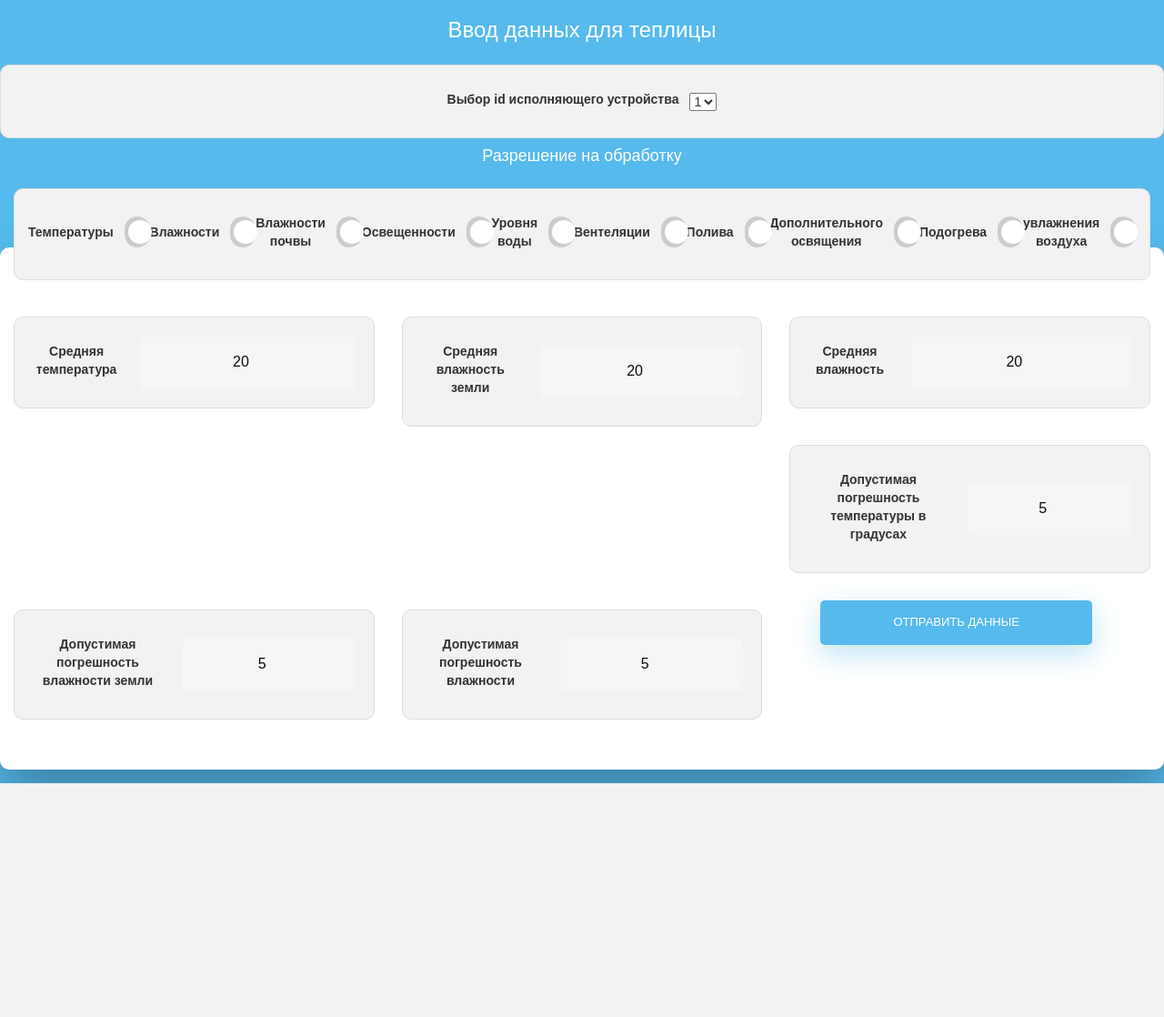
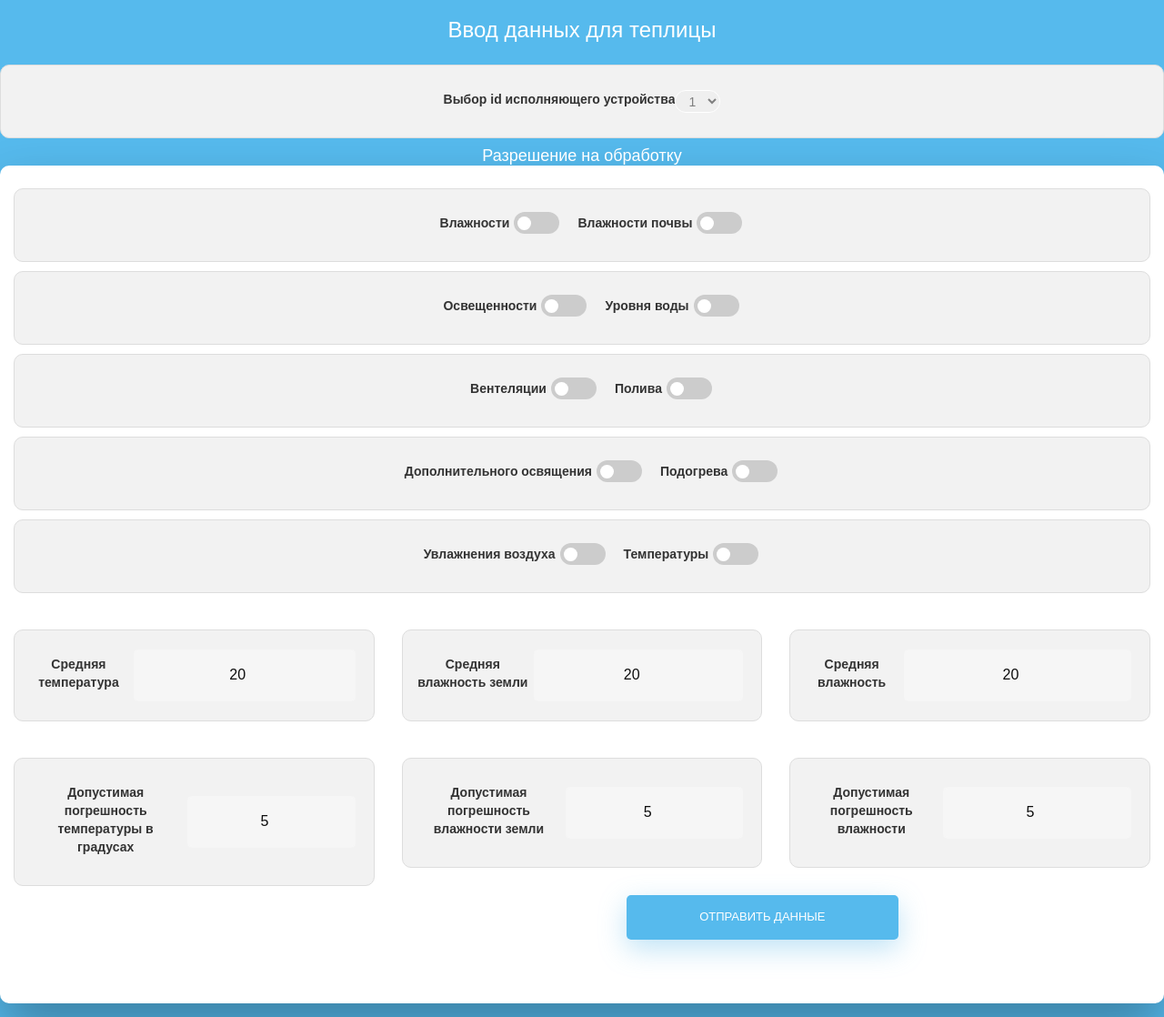
Before and after one commit to Parallelogramator/smart-greenhouse, a Flask app: page /updater in a window 1280 px wide. Shown: the part 54-1172 px from the top of the page at 91% size. Before the commit the page ends 915 px from the top, so only its background shows below. Run offline with Flask 3, Linux system fonts and the light colour scheme; some libraries are stand-ins or nearby versions.

Commit message:
конечный вариант

```diff
--- a/server.py
+++ b/server.py
@@ -7,7 +7,7 @@
 from dash.dependencies import Output, Input
 from flask import Flask, request, render_template, make_response, redirect, url_for
 
-from sqlalchemy import create_engine, Column, String, Integer, DateTime, ForeignKey
+from sqlalchemy import create_engine, Column, String, Integer, DateTime, ForeignKey, func
 from sqlalchemy.ext.declarative import declarative_base
 from sqlalchemy.orm import sessionmaker, relationship
 from datetime import datetime
@@ -67,6 +67,7 @@
 
 # Определяем функции для взаимодействия с базой данных
 def read_db(id=None):
+    print(id)
     if id is not None:
         return session.query(Grafics).filter(Grafics.id == id).all()
     else:
@@ -78,8 +79,16 @@
 
 
 def update_db(key, temperature, humidity, humidity_earth, light):
-    new_record = Grafics(id=key, temperature=temperature, humidity=humidity, humidity_earth=humidity_earth,
-                         time=datetime.now())
+    max_number = session.query(func.max(Grafics.number)).scalar()
+    if max_number is None:
+        next_number = 1  # Если записей ещё нет, начинаем с 1
+    else:
+        next_number = int(max_number) + 1
+
+    # Создаём новую запись с автоматически увеличенным на 1 номером
+    new_record = Grafics(number=next_number, id=key, temperature=temperature, humidity=humidity,
+                         humidity_earth=humidity_earth, time=datetime.now())
+
     session.add(new_record)
     try:
         session.commit()
@@ -89,6 +98,8 @@
 
 
 def controll(key, temperature, humidity, humidity_earth, light):
+    print(key)
+    print(value_contr[key])
     # Например, если температура выше 30 градусов, включаем реле1
     if humidity and humidity > value_contr[key]['average_humidity'] + value_contr[key]['dispersion_humidity']:
         contr[key]['ventilation'] = 1
@@ -117,7 +128,40 @@
         contr[key]['light'] = 1
     else:
         contr[key]['light'] = 0
+    print(contr[key])
 
+
+def save_permissions(permissions_dict, key_id):
+    """
+    Сохраняет разрешения из словаря в таблицу 'permissions' в базе данных, используя заданный ключевой ID.
+
+    Аргументы:
+        permissions_dict (dict): Словарь, содержащий данные о разрешениях.
+                              Ключи должны соответствовать именам колонок в таблице 'permissions'.
+                              Лишние ключи будут игнорироваться.
+        key_id (int): ID ключа, связанного с разрешениями.
+
+    Возвращает:
+        None
+    """
+
+    # Отфильтровываем словарь, чтобы оставить только допустимые имена колонок
+    valid_columns = [c.name for c in Permissions.__table__.columns if c.name != 'id']
+    filtered_permissions = {k: (1 if v == 'true' else 0) for k, v in permissions_dict.items() if k in valid_columns}
+
+    # Создаем или обновляем запись разрешений
+    permission_entry = session.query(Permissions).filter_by(id=key_id).first()
+    if permission_entry:
+        # Обновляем существующие разрешения
+        for key, value in filtered_permissions.items():
+            setattr(permission_entry, key, value)
+    else:
+        # Создаем новую запись разрешений
+        permission_entry = Permissions(id=key_id, **filtered_permissions)
+        session.add(permission_entry)
+
+    # Фиксируем изменения в базе данных
+    session.commit()
 
 def get_weather():
     response = requests.get(
@@ -137,8 +181,58 @@
 
 
 app = Flask(__name__)
-dash_app = dash.Dash(__name__, server=app, routes_pathname_prefix='/graf/')
+dash_app = dash.Dash(__name__, server=app, routes_pathname_prefix='/graf/', external_stylesheets=[
+    'https://maxcdn.bootstrapcdn.com/bootstrap/3.4.1/css/bootstrap.min.css'
+])
 
+nav_menu = html.Nav(className="navbar navbar-inverse", children=[
+    html.Div(className="container-fluid", style={"backgroundColor": "white"}, children=[
+        html.Div(className="navbar-header", children=[
+            html.Button(type="button", className="navbar-toggle", **{
+                'data-toggle': "collapse",
+                'data-target': "#myNavbar",
+                'style': {"backgroundColor": "#56baed", "border": "1px solid white"}
+            }, children=[
+                html.Span(className="icon-bar"),
+                html.Span(className="icon-bar"),
+                html.Span(className="icon-bar"),
+            ]),
+            html.A(className="navbar-brand", href="#", children="Умная теплица", style={
+                "textAlign": "center",
+                "fontSize": "16px",
+                "fontWeight": "600",
+                "textTransform": "uppercase",
+                "display": "inline-block",
+                "color": "#0d0d0d"
+            })
+        ]),
+        html.Div(className="collapse navbar-collapse", id="myNavbar", children=[
+            html.Ul(className="nav navbar-nav", children=[
+                html.Li(className="active", children=html.A(href="/", children="Моя теплица", style={
+                    "border": "solid 1px white",
+                    "borderRadius": "2px",
+                    "backgroundColor": "#edeff3",
+                    "color": "black",
+                    "fontFamily": "Roboto"
+                })),
+                html.Li(className="active", children=html.A(href="/graph", children="График", style={
+                    "border": "solid 1px white",
+                    "borderRadius": "2px",
+                    "backgroundColor": "#edeff3",
+                    "color": "black",
+                    "fontFamily": "Roboto"
+                })),
+                html.Li(className="active", children=html.A(href="/updater", children="Панель управления", style={
+                    "border": "solid 1px white",
+                    "borderRadius": "2px",
+                    "backgroundColor": "#edeff3",
+                    "color": "black",
+                    "fontFamily": "Roboto"
+                }))
+            ])
+        ])
+    ])
+])
 
 # Функция для преобразования данных из базы данных в Pandas DataFrame
 
@@ -207,6 +301,7 @@
 base_layout = [{'label': 'Все', 'value': 0}]
 # Добавление компонентов выбора временного диапазона и частоты
 dash_app.layout = html.Div(children=[
+    nav_menu,
     dcc.Graph(id='live-update-graph'),
     dcc.Interval(
         id='interval-component',
@@ -408,6 +503,7 @@
                                     'dispersion_humidity_earth': 5,
                                     'average_humidity': 20,
                                     'dispersion_humidity': 5}
+        print(response)
         return str(response)
     return str('')
 
@@ -494,6 +590,7 @@
     for tup in dict(request.form).items():
         values[tup[0]] = tup[1]
     print(values)
+    save_permissions(values, int(values['selectedNode']))
     for i in value_contr[int(values['selectedNode'])]:
         if i in values:
             value_contr[int(values['selectedNode'])][i] = int(values[i])
@@ -538,9 +635,6 @@
 # Маршрут для получения данных от NodeMCU
 @app.route('/update_data', methods=['POST'])
 def update_data():
-    if request.remote_addr not in authorized_users:
-        return redirect('/login?r=update_data')
-
     global contr
     data = request.get_json()
 
@@ -570,7 +664,6 @@
     controll(key, temperature, humidity, humidity_earth, light)
     update_db(key, temperature, humidity, humidity_earth, light)
 
-    # эта хрень просто ответ. можно прочесть на ардуине
     return str(contr[key])
 
 
@@ -583,7 +676,7 @@
         return redirect('/login?r=index')
 
     # Получить последние данные из базы данных
-    ser = read_db(id)
+    ser = read_db(int(id))
     print(ser)
     ser = ser[-2]
 
--- a/templates/datachanger.html
+++ b/templates/datachanger.html
@@ -14,6 +14,23 @@
 
     <meta name="viewport" content="width=device-width, initial-scale=1">
     <style>
+
+    .dropdown {
+        border: 1px solid white;
+        border-radius: 12px;
+        min-height: 25px;
+        min-width: 50px;
+        color: grey;
+        text-align: center;
+    }
+
+
+
+
+
+
+
+
         switch {
   position: relative;
   display: inline-block;
@@ -104,8 +121,6 @@
           padding: 15px;
           margin-bottom: 10px;
           background-color: #f2f2f2;
-
-
           display: flex;
           align-items: center;
         }
@@ -113,8 +128,9 @@
         .switch {
           position: relative;
           display: inline-block;
-  width: 60px;
-  height: 34px;
+          width: 50px;
+          height: 15px;
+          margin-left: 5px;
         }
 
 /* Hide default HTML checkbox */
@@ -140,8 +156,8 @@
 .slider:before {
   position: absolute;
   content: "";
-  height: 26px;
-  width: 26px;
+  height: 15px;
+  width: 15px;
   left: 4px;
   bottom: 4px;
   background-color: white;
@@ -158,9 +174,9 @@
 }
 
 input:checked + .slider:before {
-  -webkit-transform: translateX(26px);
-  -ms-transform: translateX(26px);
-  transform: translateX(26px);
+  -webkit-transform: translateX(100%);
+  -ms-transform: translateX(100%);
+  transform: translateX(100%);
 }
 
 /* Rounded sliders */
@@ -188,7 +204,7 @@
           -webkit-border-radius: 10px 10px 10px 10px;
           border-radius: 10px 10px 10px 10px;
           background: #fff;
-          margin-top: 7%;
+          margin: auto;
           padding: 30px;
           width: 100%;
           -webkit-box-shadow: 0 30px 60px 0 rgba(0, 0, 0, 0.3);
@@ -198,7 +214,7 @@
 
 
         label {
-          padding: 12px 12px 12px 0;
+          padding: 12px 0 12px 0;
           display: inline-block;
           text-align: center;
           align: center;
@@ -417,6 +433,7 @@
         vertical-align: middle;
         display: flex;
     }
+
     </style>
     <script>
         $(document).ready(function(){
@@ -471,6 +488,7 @@
             });
           });
         });
+
     </script>
     <script>
         $(document).ready(function() {
@@ -497,6 +515,7 @@
                 });
             });
         });
+
     </script>
 </head>
 
@@ -528,7 +547,8 @@
         border-radius: 2px; background-color: #edeff3; color: black; font-family: Roboto" href="/graph">График</a></li>
                 <li class="active"><a style="
         border: solid 1px white;
-        border-radius: 2px; background-color: #edeff3; color: black; font-family: Roboto" href="/updater">Панель управления</a></li>
+        border-radius: 2px; background-color: #edeff3; color: black; font-family: Roboto" href="/updater">Панель
+                    управления</a></li>
             </ul>
         </div>
     </div>
@@ -553,7 +573,7 @@
                 <div>
                     <select id="dropdownMenu" class="dropdown">
                         {% for id in data %}
-                        <option value={{id}}>{{ id }}</option>
+                        <option value={{id}} class="dropdown-option">{{ id }}</option>
                         {% endfor %}
 
                     </select>
@@ -562,79 +582,106 @@
             <div>
                 <h4 style="text-align: center; color: white;">Разрешение на обработку</h4>
             </div>
+
             <div class="col-sm-4" style="width: 100%">
-            <div class="grid-item">
-                 <label>
+                <div class="grid-item" style="
+   display: flex;
+   align-items: center;
+   justify-content: center;">
+
+                    <label style="margin-left: 20px;">
+                        Влажности
+                    </label>
+                    <label class="switch">
+                        <input type="checkbox" id="on_HUMIDITY">
+                        <span class="slider round"></span>
+                    </label>
+
+                    <label style="margin-left: 20px;">
+                        Влажности почвы
+                    </label>
+                    <label class="switch">
+                        <input type="checkbox" id="on_WATER_EARTH">
+                        <span class="slider round"></span>
+                    </label>
+                </div>
+
+                <div class="grid-item" style="
+   display: flex;
+   align-items: center;
+   justify-content: center;">
+                    <label style="margin-left: 20px;">
+                        Освещенности
+                    </label>
+                    <label class="switch">
+                        <input type="checkbox" id="on_FOTORES">
+                        <span class="slider round"></span>
+                    </label>
+                    <label style="margin-left: 20px;">
+                        Уровня воды
+                    </label>
+                    <label class="switch">
+                        <input type="checkbox" id="on_WATERLEVEL">
+                        <span class="slider round"></span>
+                    </label>
+                    </div>
+                <div class="grid-item" style="
+   display: flex;
+   align-items: center;
+   justify-content: center;">
+                    <label style="margin-left: 20px;">
+                        Вентеляции
+                    </label>
+                    <label class="switch">
+                        <input type="checkbox" id="on_VENTILATION">
+                        <span class="slider round"></span>
+                    </label>
+                    <label style="margin-left: 20px;">
+                        Полива
+                    </label>
+                    <label class="switch">
+                        <input type="checkbox" id="on_WATER">
+                        <span class="slider round"></span>
+                    </label>
+                </div>
+                <div class="grid-item" style="
+   display: flex;
+   align-items: center;
+   justify-content: center;">
+                    <label style="margin-left: 20px;">
+                        Дополнительного освящения
+                    </label>
+                    <label class="switch">
+                        <input type="checkbox" id="on_LIGHT">
+                        <span class="slider round"></span>
+                    </label>
+                    <label style="margin-left: 20px;">
+                        Подогрева
+                    </label>
+                    <label class="switch">
+                        <input type="checkbox" id="on_TERM">
+                        <span class="slider round"></span>
+                    </label>
+                </div>
+                <div class="grid-item" style="
+   display: flex;
+   align-items: center;
+   justify-content: center;">
+                    <label style="margin-left: 20px;">
+                        Увлажнения воздуха
+                    </label>
+                    <label class="switch">
+                        <input type="checkbox" id="on_VIBR">
+                        <span class="slider round"></span>
+                    </label>
+
+                    <label style="margin-left: 20px;">
                         Температуры
                     </label>
                     <label class="switch">
                         <input type="checkbox" id="on_TEMPERATURE">
                         <span class="slider round"></span>
                     </label>
- <label>
-                    Влажности
-                </label>
-                <label class="switch">
-                      <input type="checkbox" id="on_HUMIDITY">
-                      <span class="slider round"></span>
-                    </label>
- <label>
-                    Влажности почвы
-                </label>
-                <label class="switch">
-                      <input type="checkbox" id="on_WATER_EARTH">
-                      <span class="slider round"></span>
-                    </label>
- <label>
-                   Освещенности
-                </label>
-                <label class="switch">
-                      <input type="checkbox" id="on_FOTORES">
-                      <span class="slider round"></span>
-                    </label>
- <label>
-                    Уровня воды
-                </label>
-                <label class="switch">
-                      <input type="checkbox" id="on_WATERLEVEL">
-                      <span class="slider round"></span>
-                    </label>
- <label>
-                    Вентеляции
-                </label>
-                <label class="switch">
-                      <input type="checkbox" id="on_VENTILATION">
-                      <span class="slider round"></span>
-                    </label>
- <label>
-                    Полива
-                </label>
-                <label class="switch">
-                      <input type="checkbox" id="on_WATER">
-                      <span class="slider round"></span>
-                    </label>
- <label>
-                    Дополнительного освящения
-                </label>
-                <label class="switch">
-                      <input type="checkbox" id="on_LIGHT">
-                      <span class="slider round"></span>
-                    </label>
- <label>
-                    Подогрева
-                </label>
-                <label class="switch">
-                      <input type="checkbox" id="on_TERM">
-                      <span class="slider round"></span>
-                    </label>
- <label>
-                    увлажнения воздуха
-                </label>
-                <label class="switch">
-                      <input type="checkbox" id="on_VIBR">
-                      <span class="slider round"></span>
-                    </label>
-
                 </div>
             </div>
 
@@ -653,7 +700,8 @@
                     <label>
                         Средняя влажность земли
                     </label>
-                    <input id="average_humidity_earth" name="average_humidity_earth" value="{{ skr.average_humidity_earth }}"
+                    <input id="average_humidity_earth" name="average_humidity_earth"
+                           value="{{ skr.average_humidity_earth }}"
                            type="number"/>
                 </div>
             </div>
@@ -663,7 +711,8 @@
                     <label>
                         Средняя влажность
                     </label>
-                    <input id="average_humidity" name="average_humidity" value="{{ skr.average_humidity }}" type="number"/>
+                    <input id="average_humidity" name="average_humidity" value="{{ skr.average_humidity }}"
+                           type="number"/>
                 </div>
             </div>
 
@@ -672,7 +721,8 @@
                     <label>
                         Допустимая погрешность температуры в градусах
                     </label>
-                    <input id="dispersion_temperatures" name="dispersion_temperatures" value="{{ skr.dispersion_temperatures }}"
+                    <input id="dispersion_temperatures" name="dispersion_temperatures"
+                           value="{{ skr.dispersion_temperatures }}"
                            type="number"/>
                 </div>
             </div>
@@ -682,7 +732,8 @@
                     <label>
                         Допустимая погрешность влажности земли
                     </label>
-                    <input id="dispersion_humidity_earth" name="dispersion_humidity_earth" value="{{ skr.dispersion_humidity_earth }}"
+                    <input id="dispersion_humidity_earth" name="dispersion_humidity_earth"
+                           value="{{ skr.dispersion_humidity_earth }}"
                            type="number"/>
                 </div>
             </div>
@@ -698,7 +749,7 @@
             </div>
 
 
-            <div class="container">
+            <div class="container" style="margin-top: -10px">
                 <input type="submit" value="Отправить данные" name="send"/>
             </div>
 
```
Also changed, not shown: templates/main.html (+12 -1 lines), web.db, 1 other file. Lines whose indentation alone changed are shown as unchanged.
